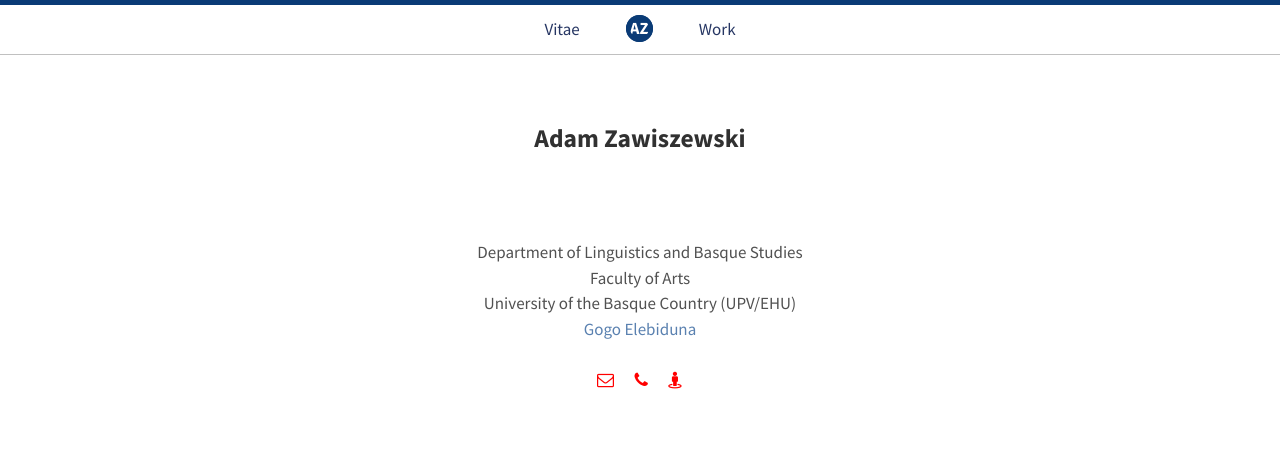
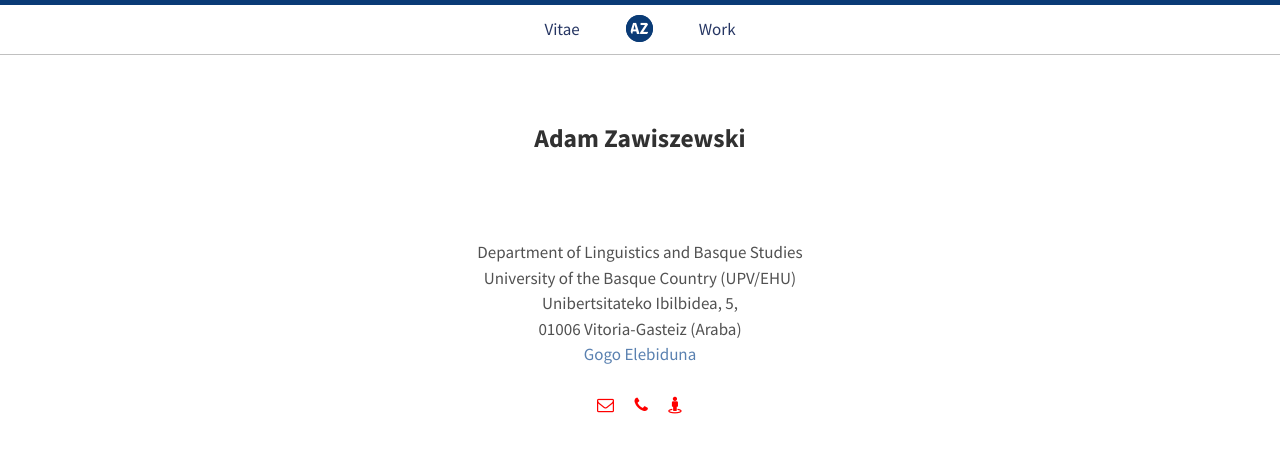
Before and after one commit to zawis/zawis.github.io, a Jekyll site: the page built from index.html, in a window 1280 px wide. Shown: the top 453 px of the page. Built offline with Jekyll 4.4.1, drawn with Linux system fonts in a browser that asks for light colours; the list of posts is cut into pages by our own code; a style sheet for code colours, icons or effects is not loaded.

Commit message:
Update index.html

```diff
--- a/index.html
+++ b/index.html
@@ -15,9 +15,10 @@ title: Home
 <a href="https://orcid.org/0000-0002-5613-8880" target="_tab"><i class="ai ai-orcid ai-2x" style="color:red"></i></a>&nbsp;&nbsp;&nbsp;<a href="https://scholar.google.com/citations?user=xZQwDeYAAAAJ&#038;hl=en" target="_tab"><i class="ai ai-google-scholar ai-2x" style="color:red"></i></a>&nbsp;&nbsp;&nbsp;<a href="https://publons.com/researcher/2747941/adam-zawiszewski/" target="_tab"><i class="ai ai-publons ai-2x" style="color:red"></i></a>&nbsp;&nbsp;&nbsp;<a href="https://www.researchgate.net/profile/Adam_Zawiszewski" target="_tab"><i class="ai ai-researchgate ai-2x" style="color:red"></i></a>&nbsp;&nbsp;&nbsp;<a href="https://ehu.academia.edu/AZ" target="_tab"><i class="ai ai-academia ai-2x" style="color:red"></i></a><br>
 <br>
 Department of Linguistics and Basque Studies <br>
-Faculty of Arts <br>
 University of the Basque Country (UPV/EHU) <br>
+Unibertsitateko Ibilbidea, 5,<br>
+01006 Vitoria-Gasteiz (Araba)<br>
 <a href="http://www.ehu.eus/HEB/" target="_tab">Gogo Elebiduna</a><br>
 <br>
-<a href="mailto:adam.zawiszewski@ehu.eus"><i class="fa fa-envelope-o ai-2x" style="color:red"></i></a>&nbsp;&nbsp;&nbsp;&nbsp;&nbsp;&nbsp;<a href="tel:+34 945 01 3949"<i class="fa fa-phone ai-2x" style="color:red"></i></a>&nbsp;&nbsp;&nbsp;&nbsp;&nbsp;&nbsp;<a href="https://goo.gl/maps/UYdxqTf8wWtatSYM7" target="_tab"><i class="fa fa-street-view ai-2x" style="color:red"></i></a><br>
+<a href="mailto:adam.zawiszewski@ehu.eus"><i class="fa fa-envelope-o ai-2x" style="color:red"></i></a>&nbsp;&nbsp;&nbsp;&nbsp;&nbsp;&nbsp;<a href="tel:+34 945 01 3949"<i class="fa fa-phone ai-2x" style="color:red"></i></a>&nbsp;&nbsp;&nbsp;&nbsp;&nbsp;&nbsp;<a href="https://goo.gl/maps/qv3qFS4TBg35xngH8" target="_tab"><i class="fa fa-street-view ai-2x" style="color:red"></i></a><br>
 </div>
```
